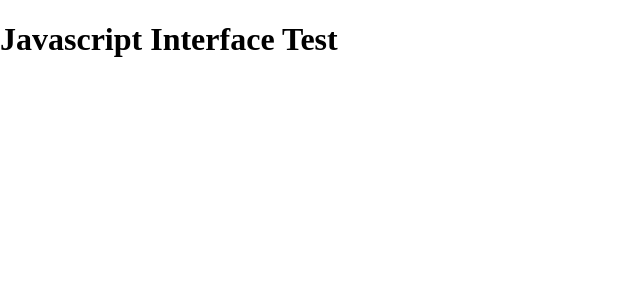
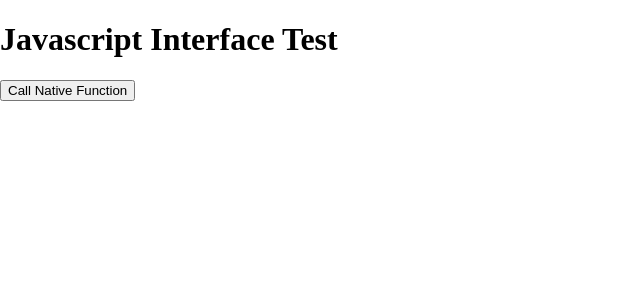
Before and after one commit to withbbang/js-interface-test, a React (Create React App) app: page / in a window 1280 px wide. Shown: the top 300 px of the page, without its empty margins (0-640 px from the left). Built offline with nearby package versions, Linux system fonts and the light colour scheme; a web font is replaced by a local one.

Commit message:
web -> native 함수 호출 버튼 생성

```diff
--- a/src/App.tsx
+++ b/src/App.tsx
@@ -11,14 +11,21 @@ const App = (): JSX.Element => {
   useEffect(() => {
     // Native -> Web
     window.addEventListener('calledFunctionByNative', handleEventFromNative);
+  }, []);
 
+  const handleCallNativeFunction = () => {
     // Web -> Native
     if (window.calledFunctionByWeb) {
       window.calledFunctionByWeb.showToastMessage('나는 K상남자~!');
     }
-  }, []);
+  };
 
-  return <h1>Javascript Interface Test</h1>;
+  return (
+    <div>
+      <h1>Javascript Interface Test</h1>
+      <button onClick={handleCallNativeFunction}>Call Native Function</button>
+    </div>
+  );
 };
 
 export default App;
```
